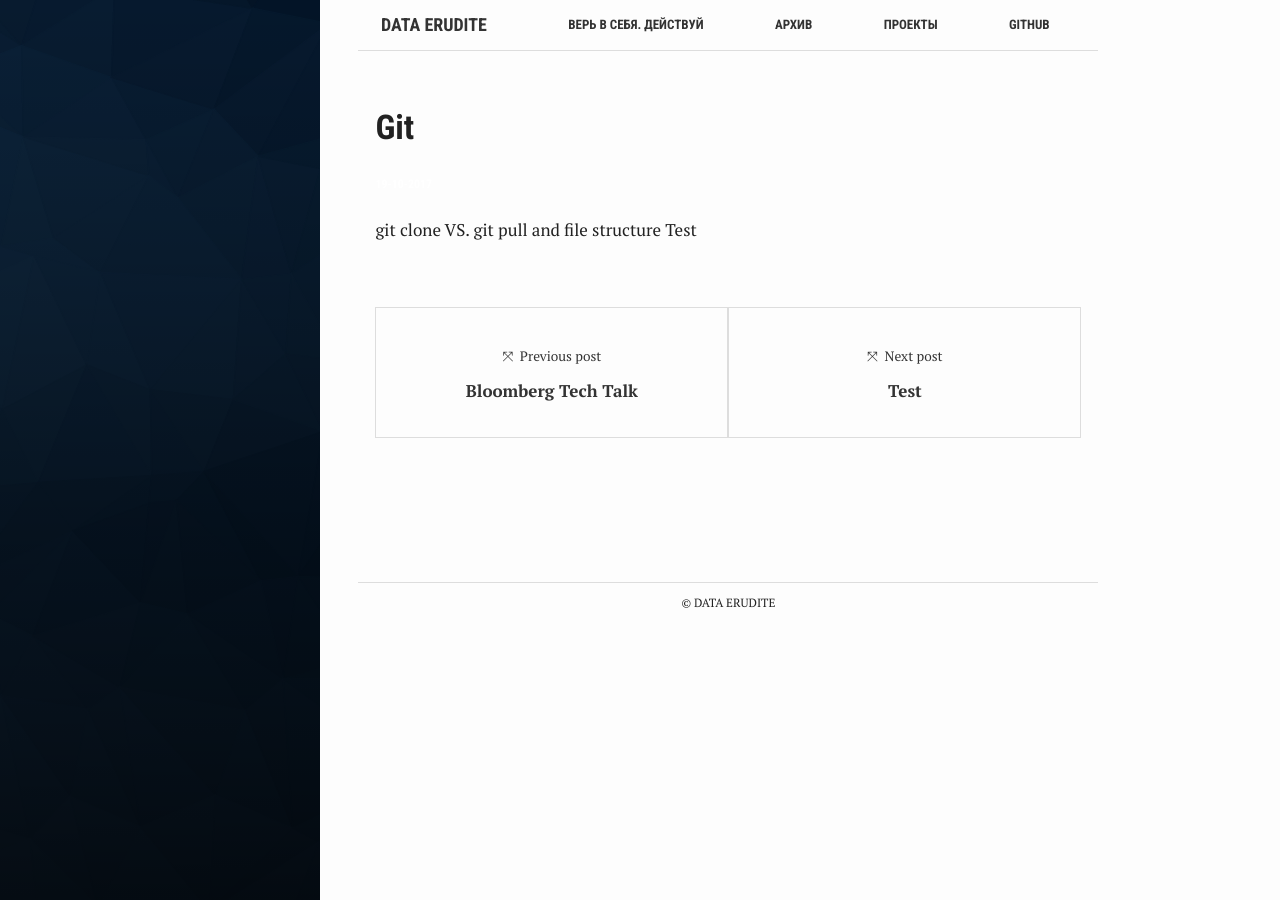
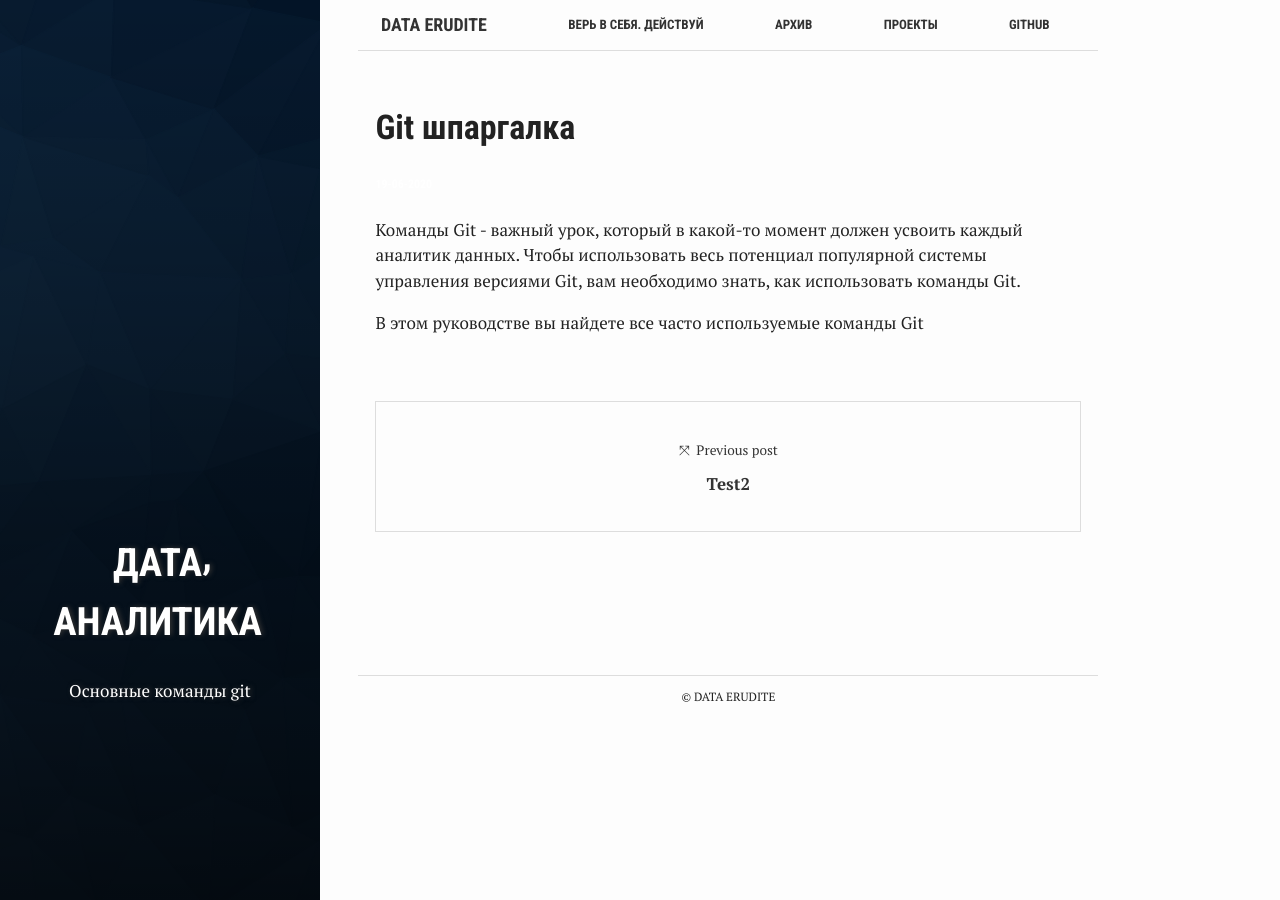
Before and after one commit to p1aton/p1aton.github.io, a Jekyll site: the page built from _posts/2017-10-19-git.md, in a window 1280 px wide. Built offline with Jekyll 4.4.1, drawn with Linux system fonts in a browser that asks for light colours; our own code applies the rules of GitHub Pages for plain Markdown files.

Commit message:
Update 2017-10-19-git.md

```diff
--- a/_posts/2017-10-19-git.md
+++ b/_posts/2017-10-19-git.md
@@ -1,2 +1,16 @@
-git clone VS. git pull and file structure
-Test
+---
+layout: post
+title:  "Git шпаргалка"
+crawlertitle: "This is our first post"
+summary: "Основные команды git"
+date:   2020-06-19 23:09:47 +0700
+categories: posts
+tags: 'Дата аналитика'
+#author: Felipe
+---
+
+
+
+Команды Git - важный урок, который в какой-то момент должен усвоить каждый аналитик данных. Чтобы использовать весь потенциал популярной системы управления версиями Git, вам необходимо знать, как использовать команды Git.
+
+В этом руководстве вы найдете все часто используемые команды Git
```
